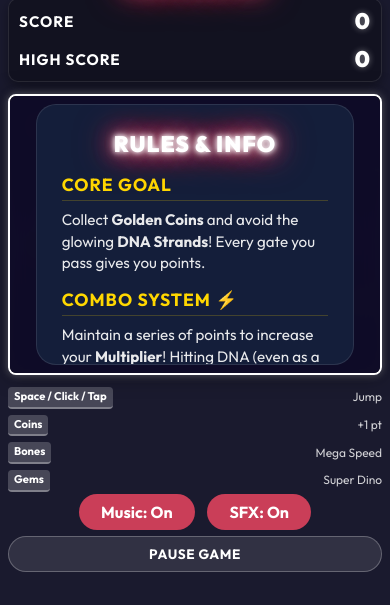
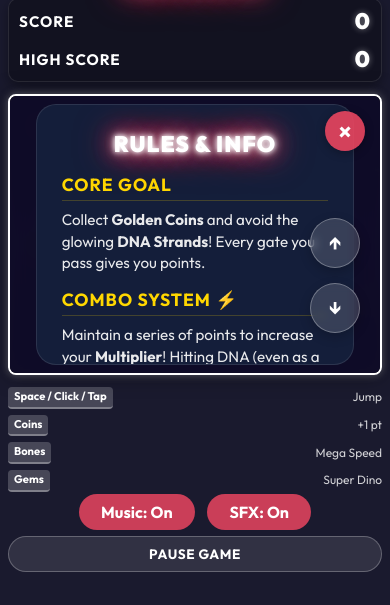
Before and after one commit to TaylorMichaelHall/dino-game, a website built with Vite: page index.html in a window 390 px wide. Both pictures are taken after a click on the button "RULES & INFO". Shown: the part 173-778 px from the top of the page. Built offline with nearby package versions, Linux system fonts and the light colour scheme.

Commit message:
feat: enhance help screen with mobile-specific scroll controls, a top close button, and prevent game input while active.

```diff
--- a/index.html
+++ b/index.html
@@ -113,6 +113,11 @@
               <p class="help-text">Every <b>100 points</b>, your dino evolves! Evolution restores all your hearts and
                 increases the game speed.</p>
             </div>
+            <button id="close-help-btn-top" class="close-top-btn" aria-label="Close help">&times;</button>
+            <div class="help-scroll-controls mobile-only">
+              <button id="scroll-up-btn" class="scroll-btn up" aria-label="Scroll up">↑</button>
+              <button id="scroll-down-btn" class="scroll-btn down" aria-label="Scroll down">↓</button>
+            </div>
             <button id="close-help-btn">Back to Start</button>
           </div>
         </div>
--- a/src/managers/InputManager.ts
+++ b/src/managers/InputManager.ts
@@ -103,6 +103,7 @@ export class InputManager implements IInputManager {
 
 		window.addEventListener("mousedown", (e: MouseEvent) => {
 			if ((e.target as HTMLElement).closest("button")) return;
+			if (this.game.ui.isHelpOpen()) return;
 			this.game.handleInput();
 		});
 
@@ -110,6 +111,7 @@ export class InputManager implements IInputManager {
 			"touchstart",
 			(e: TouchEvent) => {
 				const target = e.target as HTMLElement;
+				if (this.game.ui.isHelpOpen()) return;
 				if (target.closest("#game-container") && !target.closest("button")) {
 					this.game.handleInput();
 					if (this.game.state === GAME_STATE.PLAYING) e.preventDefault();
--- a/src/managers/UIManager.ts
+++ b/src/managers/UIManager.ts
@@ -53,10 +53,39 @@ export class UIManager {
 			helpBtn: get("help-btn"),
 			helpScreen: get("help-screen"),
 			closeHelpBtn: get("close-help-btn"),
+			closeHelpBtnTop: get("close-help-btn-top"),
+			scrollUpBtn: get("scroll-up-btn"),
+			scrollDownBtn: get("scroll-down-btn"),
+			helpContent: document.querySelector(".help-content") as HTMLElement,
 			displayedHighScore: get("displayed-high-score"),
 			combo: get("combo"),
 			powerupTimerFill: get("powerup-timer-fill"),
 		};
+
+		this.bindMobileEvents();
+	}
+
+	private bindMobileEvents() {
+		const { closeHelpBtnTop, scrollUpBtn, scrollDownBtn, helpContent } =
+			this.elements;
+
+		if (closeHelpBtnTop) {
+			closeHelpBtnTop.onclick = () => this.toggleHelp(false);
+		}
+
+		if (scrollUpBtn && helpContent) {
+			scrollUpBtn.onclick = (e) => {
+				e.stopPropagation();
+				helpContent.scrollBy({ top: -150, behavior: "smooth" });
+			};
+		}
+
+		if (scrollDownBtn && helpContent) {
+			scrollDownBtn.onclick = (e) => {
+				e.stopPropagation();
+				helpContent.scrollBy({ top: 150, behavior: "smooth" });
+			};
+		}
 	}
 
 	setScreen(state: string) {
@@ -91,6 +120,13 @@ export class UIManager {
 
 	toggleHelp(show: boolean) {
 		this.elements.helpScreen?.classList.toggle("hidden", !show);
+		if (this.elements.start) {
+			this.elements.start.style.pointerEvents = show ? "none" : "auto";
+		}
+	}
+
+	isHelpOpen(): boolean {
+		return !this.elements.helpScreen?.classList.contains("hidden");
 	}
 
 	populateDebugDinoList(
--- a/src/styles/style.css
+++ b/src/styles/style.css
@@ -209,6 +209,7 @@ h1 {
 }
 
 @keyframes lightning-flicker {
+
 	0%,
 	19.999%,
 	22%,
@@ -421,6 +422,15 @@ button:active {
 	gap: 15px;
 	max-height: 90vh;
 	overflow-y: auto;
+	scrollbar-width: none;
+	/* Firefox */
+	-ms-overflow-style: none;
+	/* IE and Edge */
+}
+
+.help-content::-webkit-scrollbar {
+	display: none;
+	/* Chrome, Safari and Opera */
 }
 
 .help-section {
@@ -478,6 +488,62 @@ button:active {
 	margin-top: 5px;
 	padding: 0.8rem 1.5rem;
 	font-size: 1.1rem;
+}
+
+.close-top-btn {
+	position: absolute;
+	top: 15px;
+	right: 15px;
+	width: 40px;
+	height: 40px;
+	display: flex;
+	align-items: center;
+	justify-content: center;
+	background: rgba(233, 69, 96, 0.9);
+	color: white;
+	border-radius: 50%;
+	font-size: 24px;
+	font-weight: bold;
+	z-index: 101;
+	box-shadow: 0 2px 10px rgba(0, 0, 0, 0.3);
+	padding: 0;
+	line-height: 1;
+	flex-shrink: 0;
+}
+
+.help-scroll-controls {
+	position: fixed;
+	right: 20px;
+	bottom: 40px;
+	display: flex;
+	flex-direction: column;
+	gap: 15px;
+	z-index: 102;
+}
+
+.scroll-btn {
+	width: 50px;
+	height: 50px;
+	border-radius: 50%;
+	background: rgba(255, 255, 255, 0.15);
+	backdrop-filter: blur(5px);
+	border: 1px solid rgba(255, 255, 255, 0.3);
+	color: white;
+	font-size: 20px;
+	display: flex;
+	align-items: center;
+	justify-content: center;
+	box-shadow: 0 4px 12px rgba(0, 0, 0, 0.2);
+}
+
+.mobile-only {
+	display: none;
+}
+
+@media (max-width: 768px) {
+	.mobile-only {
+		display: flex;
+	}
 }
 
 .secondary-btn-large {
--- a/src/types.ts
+++ b/src/types.ts
@@ -86,6 +86,10 @@ export interface UIElements {
 	overlayText: HTMLElement | null;
 	overlay: HTMLElement | null;
 	helpScreen: HTMLElement | null;
+	closeHelpBtnTop: HTMLElement | null;
+	scrollUpBtn: HTMLElement | null;
+	scrollDownBtn: HTMLElement | null;
+	helpContent: HTMLElement | null;
 }
 
 export interface IUIManager {
@@ -101,6 +105,7 @@ export interface IUIManager {
 	updatePowerupTimer(timeLeft: number): void;
 	toggleDebugMenu(show: boolean): void;
 	toggleHelp(show: boolean): void;
+	isHelpOpen(): boolean;
 	populateDebugDinoList(
 		dinos: DinoConfig[],
 		currentLevel: number,
```
